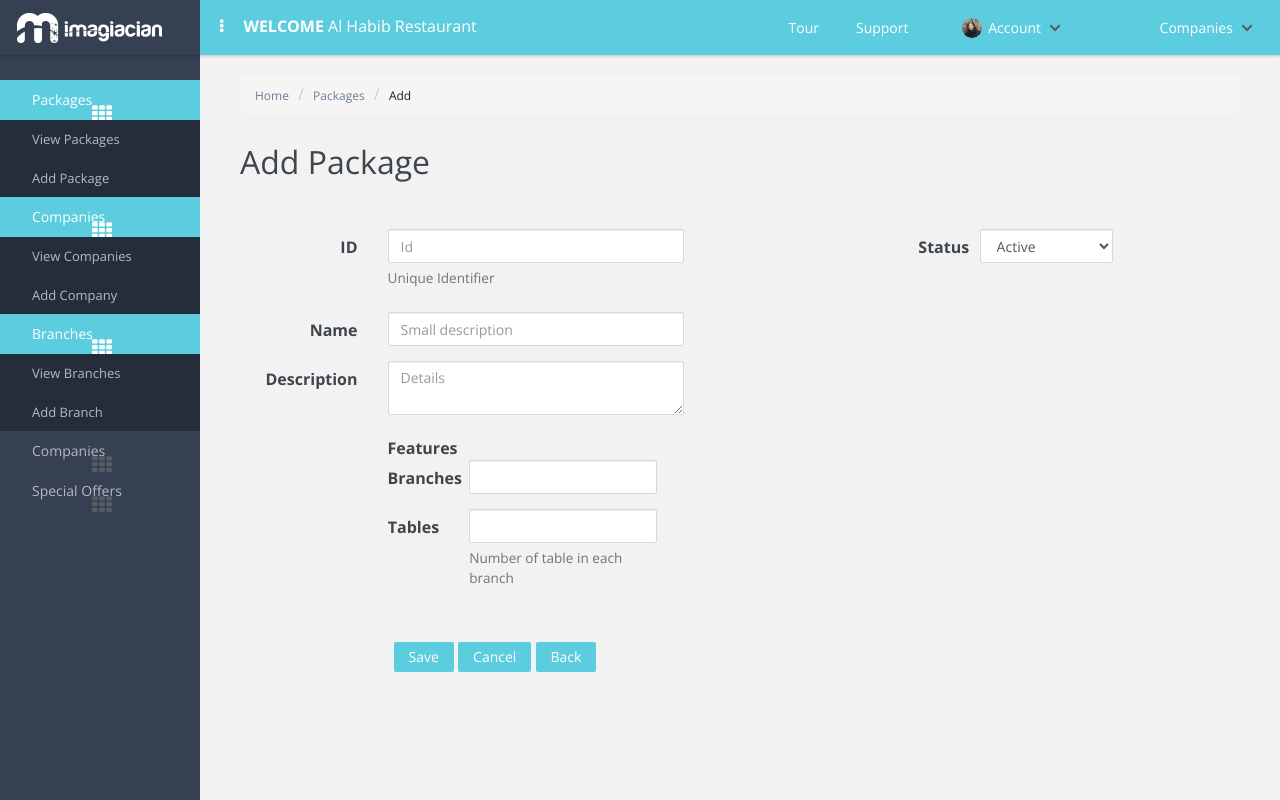
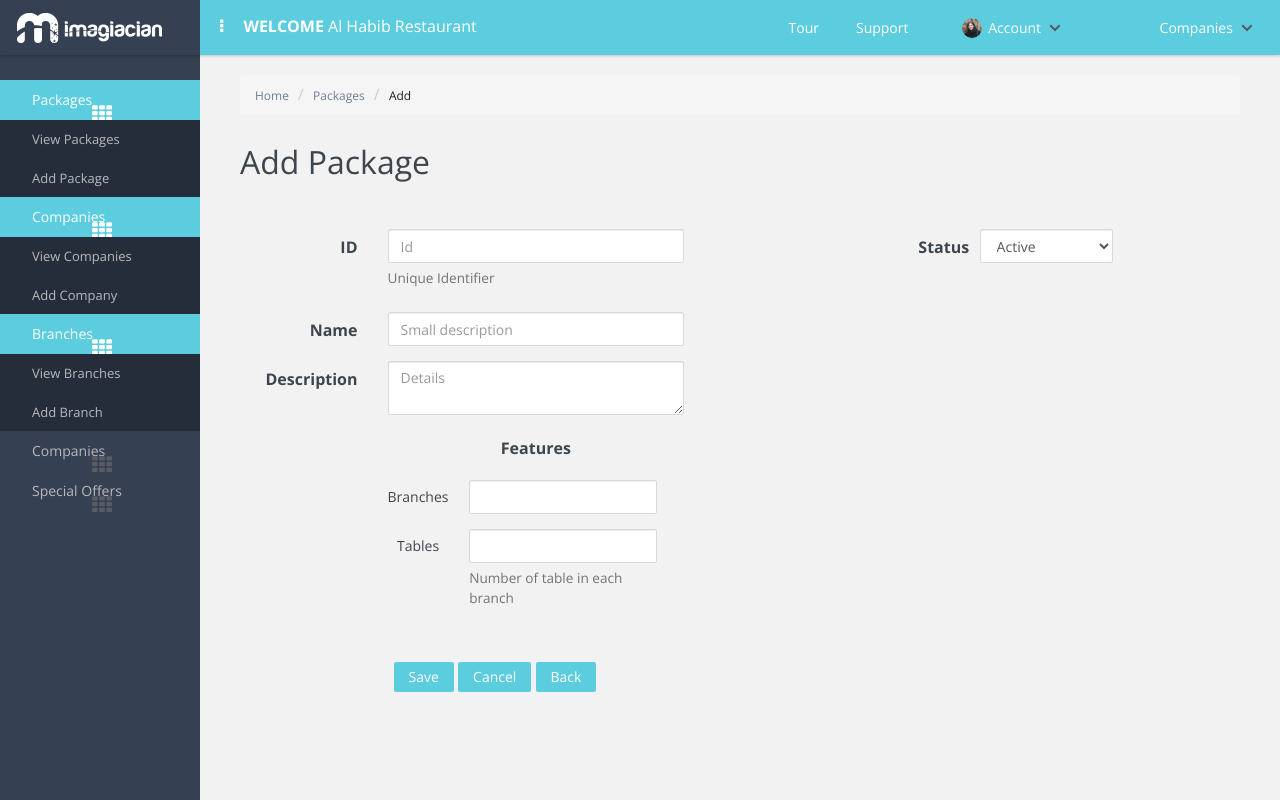
Before and after one commit to TheHanif/Restaurant-app, a PHP site: page /add_package.php in a window 1280 px wide. Run offline with PHP 8.4, Linux system fonts and the light colour scheme; the visitor is signed in with stand-in values (Sample User, id 1); some libraries are stand-ins or nearby versions.

Commit message:
Package
Override bootstrap label styling

```diff
--- a/assets/css/main-styles.css
+++ b/assets/css/main-styles.css
@@ -292,3 +292,24 @@ background: #FFF6F5;}
 .account  ul a:hover {
     color: #3E4A5B!important;
 }
+
+hr{
+	border-color: #ccc;
+}
+/*======================================
+=            Admin packages            =
+======================================*/
+
+.packages-features label{
+	font-weight: normal;
+	font-size: 14px;
+	display: block;
+}
+.packages-features label strong{
+	font-size: 16px;
+	display: block;
+	text-align: center;
+	margin-bottom: 20px;
+}
+
+/*=====  End of Admin packages  ======*/
```
